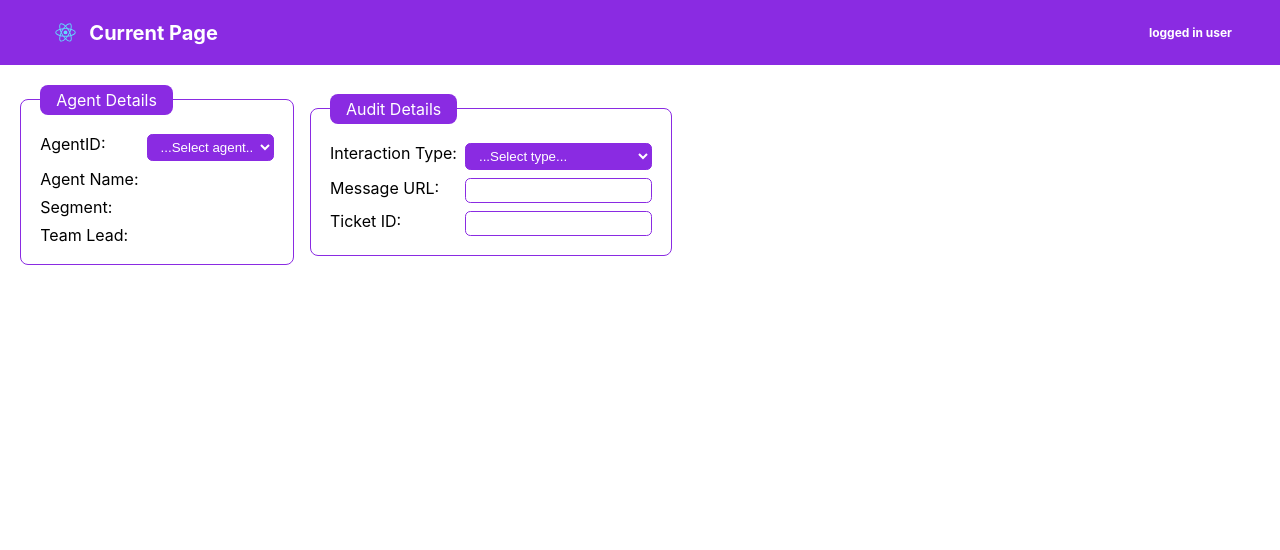
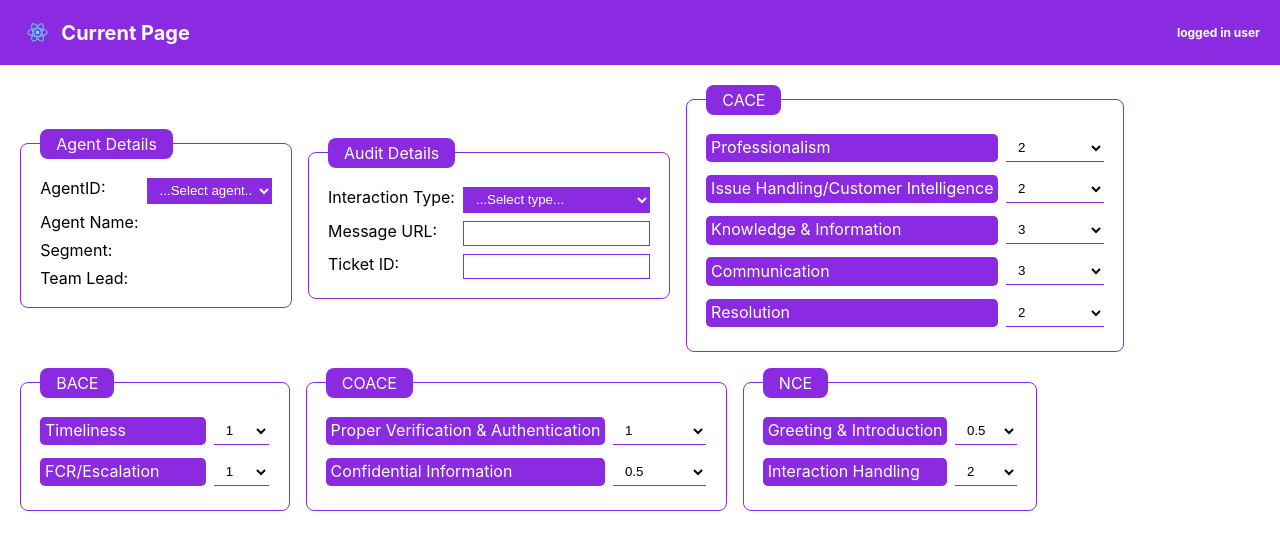
Before and after one commit to a-adeleye/qa, a React (Create React App) app: page / in a window 1280 px wide. Shown: the top 550 px of the page. Built offline with nearby package versions, Linux system fonts and the light colour scheme.

Commit message:
audit parameters completed

```diff
--- a/src/App.css
+++ b/src/App.css
@@ -18,7 +18,7 @@ header {
   align-items: center;
   background-color: var(--default-color);
   color: white;
-  padding: 20px 48px;
+  padding: 20px 20px;
 }
 
 .logo {
@@ -36,10 +36,11 @@ header {
 }
 
 .auditForm {
-  width: 70%;
+  width: 90%;
   margin: 1.25em;
   padding-right: 1em;
   display: flex;
+  flex-wrap: wrap;
   gap: 1em;
   max-height: 80vh;
   overflow: auto;
@@ -80,7 +81,7 @@ legend {
 input,
 select {
   padding: 0.3em;
-  border-radius: 0.4em;
+  /* border-radius: 0.4em; */
   text-indent: 5px;
   border: 1px solid var(--default-color);
 }
@@ -90,6 +91,39 @@ select {
   color: white;
   cursor: pointer;
   width: 100%;
+  border: none;
+  border-bottom: 1px solid var(--default-color);
+}
+
+.auditCategories {
+  width: max-content;
+  display: grid;
+  grid-template-columns: 1fr;
+  gap: 0.5em;
+  border-radius: 8px;
+  padding: 1.2em;
+  border: 1px solid var(--default-color);
+}
+
+.parameter {
+  display: grid;
+  grid-template-columns: 3fr 1fr;
+  gap: 0.5em;
+}
+
+.parameter-name {
+  background-color: var(--default-color);
+  color: white;
+  padding: 0.2em 0.3em;
+  margin-bottom: 0.3em;
+  border-radius: 0.3em;
+}
+
+.ratings-value {
+  padding: 0.38em 0.2em;
+  margin-bottom: 0.38em;
+  background-color: white;
+  color: black;
 }
 
 /*
--- /dev/null
+++ b/src/components/Audit.js
@@ -0,0 +1,70 @@
+import React from "react";
+import uniqid from "uniqid";
+
+function Audit(props) {
+  // const parameters = props.auditSheet.map(sheet => <p className="fieldset--level">{}</p>)
+
+  const categories = props.auditSheet.map((sheet) => (
+    <fieldset key={uniqid()} className="auditCategories">
+      <legend>{sheet.category}</legend>
+
+      {sheet.parameters.map((param) => (
+        <div className="parameter">
+          <p className="parameter-name">{param.parameter}</p>
+
+          <select className="ratings-value">
+            {param.ratings.map((rating) => (
+              <option>{rating}</option>
+            ))}
+          </select>
+
+        </div>
+      ))}
+    </fieldset>
+  ));
+  return categories;
+}
+
+/*function Audits() {
+
+  return(
+    <AuditCategory />
+  )
+}
+*/
+
+export default Audit;
+
+/*
+
+<fieldset>
+        <legend>CACE</legend>
+        <p className="fieldset--level">Professionalism:</p>
+        <p className="fieldset--level">Issue Handling/Customer Intelligence:</p>
+        <p className="fieldset--level">Knowledge and Information:</p>
+        <p className="fieldset--level">Communication:</p>
+        <p className="fieldset--level">Resolution:</p>
+      </fieldset>
+
+
+<div className="parameters">
+        {sheet.parameters.map((param) => (
+          <p className="parameter-name">
+            <option>{param.parameter}</option>
+          </p>
+        ))}
+      </div>
+
+      <div className="ratings">
+        {sheet.parameters.map((param) => (
+          <select  className="ratings-value">
+            {param.ratings.map((rating) => (
+              <option>{rating}</option>
+            ))}
+          </select>
+        ))}
+      </div>
+
+
+
+      */
--- a/src/components/AuditCategories.js
+++ b/src/components/AuditCategories.js
@@ -2,25 +2,37 @@ const AUDITCATEGORIES = [
   {
     category: "CACE",
     parameters: [
-        "Professionalism",
-        "Issue Handling/Customer Intelligence",
-        "Knowledge & Information",
-        "Communication",
-        "Resolution",
+      { parameter: "Professionalism", ratings: [2, 0, "Fatal"] },
+      { parameter: "Issue Handling/Customer Intelligence", ratings: [2, 1, 0] },
+      { parameter: "Knowledge & Information", ratings: [3, 2, 0] },
+      { parameter: "Communication", ratings: [3, 2, 0] },
+      { parameter: "Resolution", ratings: [2, 0] },
     ],
   },
-    { category: "BACE", parameters: ["Timeliness", "FCR/Escalation"] },
+  {
+    category: "BACE",
+    parameters: [
+      { parameter: "Timeliness", ratings: [1, 0, "Fatal"] },
+      { parameter: "FCR/Escalation", ratings: [1, 1, "Fatal"] },
+    ],
+  },
   {
     category: "COACE",
     parameters: [
-        "Proper Verification & Authentication",
-        "Confidential Information",
+      {
+        parameter: "Proper Verification & Authentication",
+        ratings: [1, "Fatal"],
+      },
+      { parameter: "Confidential Information", ratings: [0.5, "Fatal"] },
     ],
   },
   {
     category: "NCE",
-      parameters: ["Greeting & Introduction", "Interaction Handling"],
+    parameters: [
+      { parameter: "Greeting & Introduction", ratings: [0.5, 0] },
+      { parameter: "Interaction Handling", ratings: [2, 1, 0, "Fatal"] },
+    ],
   },
 ];
 
-  export default AUDITCATEGORIES
+export default AUDITCATEGORIES;
--- a/src/components/AuditForm.js
+++ b/src/components/AuditForm.js
@@ -1,6 +1,8 @@
 import React from "react";
 import AgentDetails from "./AgentDetails";
 import AuditDetails from "./AuditDetails";
+import Audit from "./Audit"
+import AUDITCATEGORIES from "./AuditCategories";
 
 
 
@@ -14,6 +16,7 @@ function AuditForm() {
     <form className="auditForm" onSubmit={handleSubmit}>
       <AgentDetails />
       <AuditDetails />
+      <Audit auditSheet={AUDITCATEGORIES}/>
     </form>
   );
 }
```
Also changed, not shown: src/Audit.js (deleted). Lines whose indentation alone changed are shown as unchanged.
